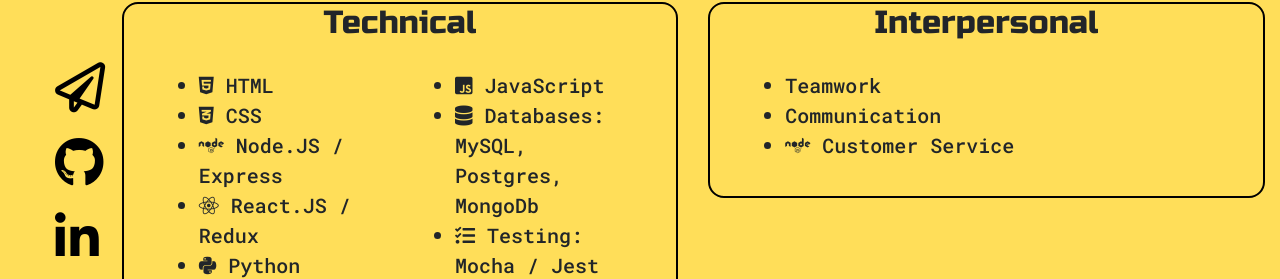
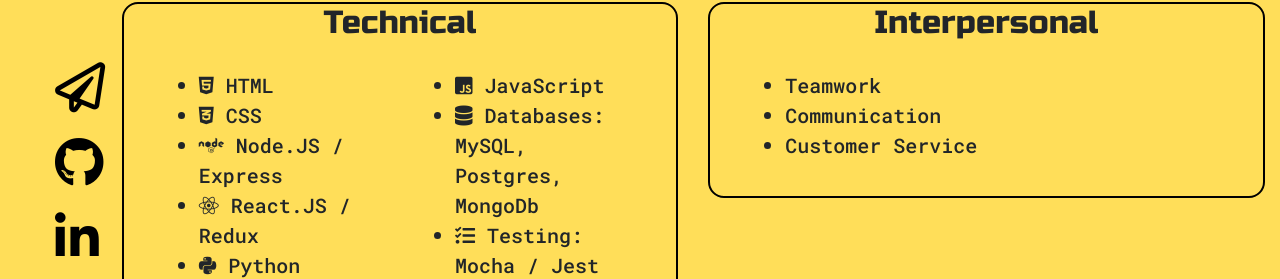
Before and after one commit to sb1994/portfolio, a React (Create React App) app: page /resume in a window 1280 px wide. Shown: the part 159-438 px from the top of the page. Built offline with nearby package versions, Linux system fonts and the light colour scheme.

Commit message:
Removed Template Projects

```diff
--- a/src/screens/CvScreen.js
+++ b/src/screens/CvScreen.js
@@ -12,7 +12,7 @@
       opacity: 1,
       x: 0,
       transition: {
-        delay: 0.2,
+        delay: 0.1,
         duration: 0.3,
       },
     },
@@ -20,6 +20,7 @@
       x: "100vw",
       transition: {
         ease: "easeInOut",
+
         duration: 0.3,
       },
     },
@@ -159,9 +160,7 @@
                       <ul style={{ fontSize: "20px" }}>
                         <li className="mr-1">Teamwork</li>
                         <li className="mr-1">Communication</li>
-                        <li className="mr-1">
-                          <span class="fab fa-node"></span> Customer Service
-                        </li>
+                        <li className="mr-1">Customer Service</li>
                       </ul>
                     </Col>
                   </Row>
--- a/src/screens/ProjectsScreen.js
+++ b/src/screens/ProjectsScreen.js
@@ -74,11 +74,11 @@
           className="projects-section text-center"
         >
           <h1>Projects</h1>
-          <Row>
+          {/* <Row>
             {projects.map((project, index) => (
               <ProjectCard project={project} key={index} />
             ))}
-          </Row>
+          </Row> */}
         </Col>
       </Row>
     </motion.div>
```
Also changed, not shown: 1 other file (tests, documents, lock files or other folders).
